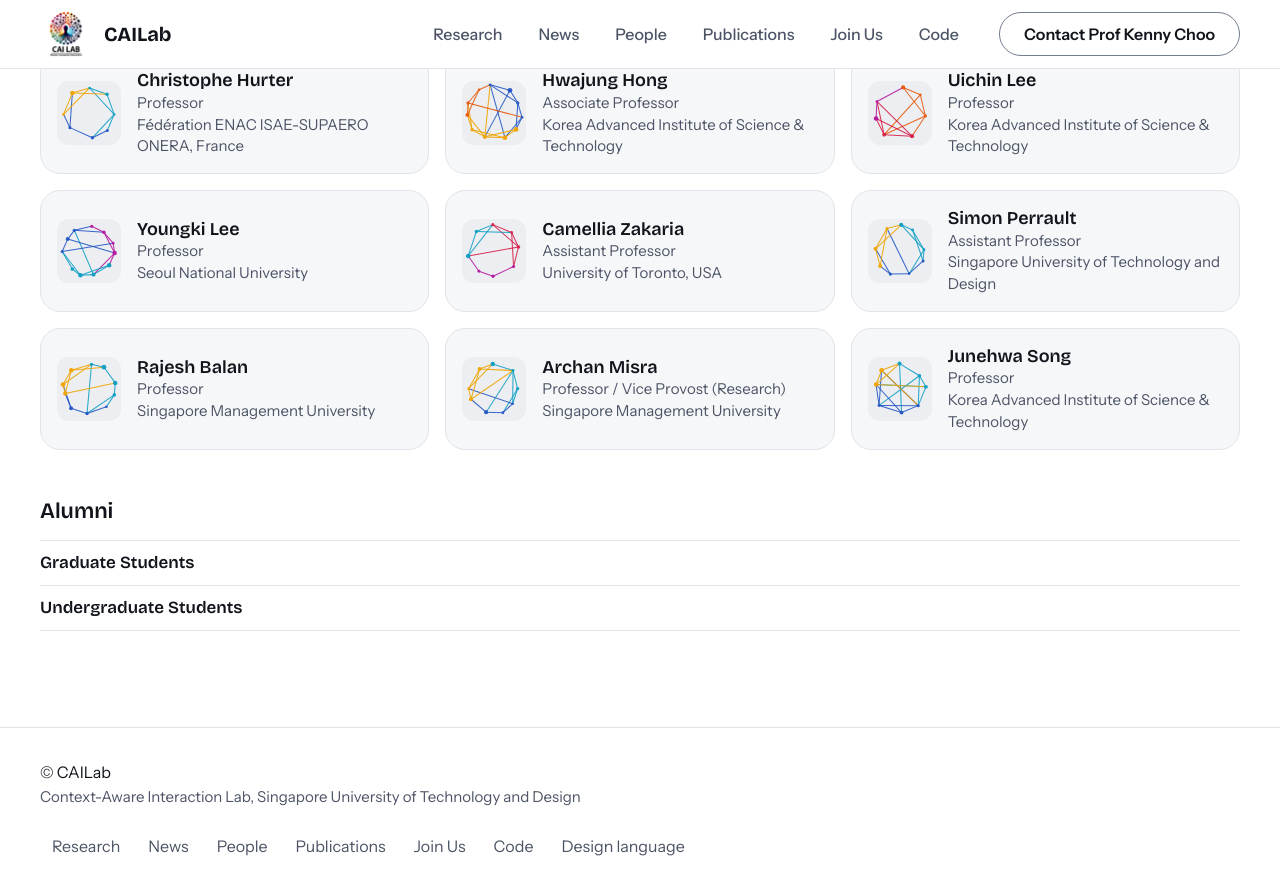
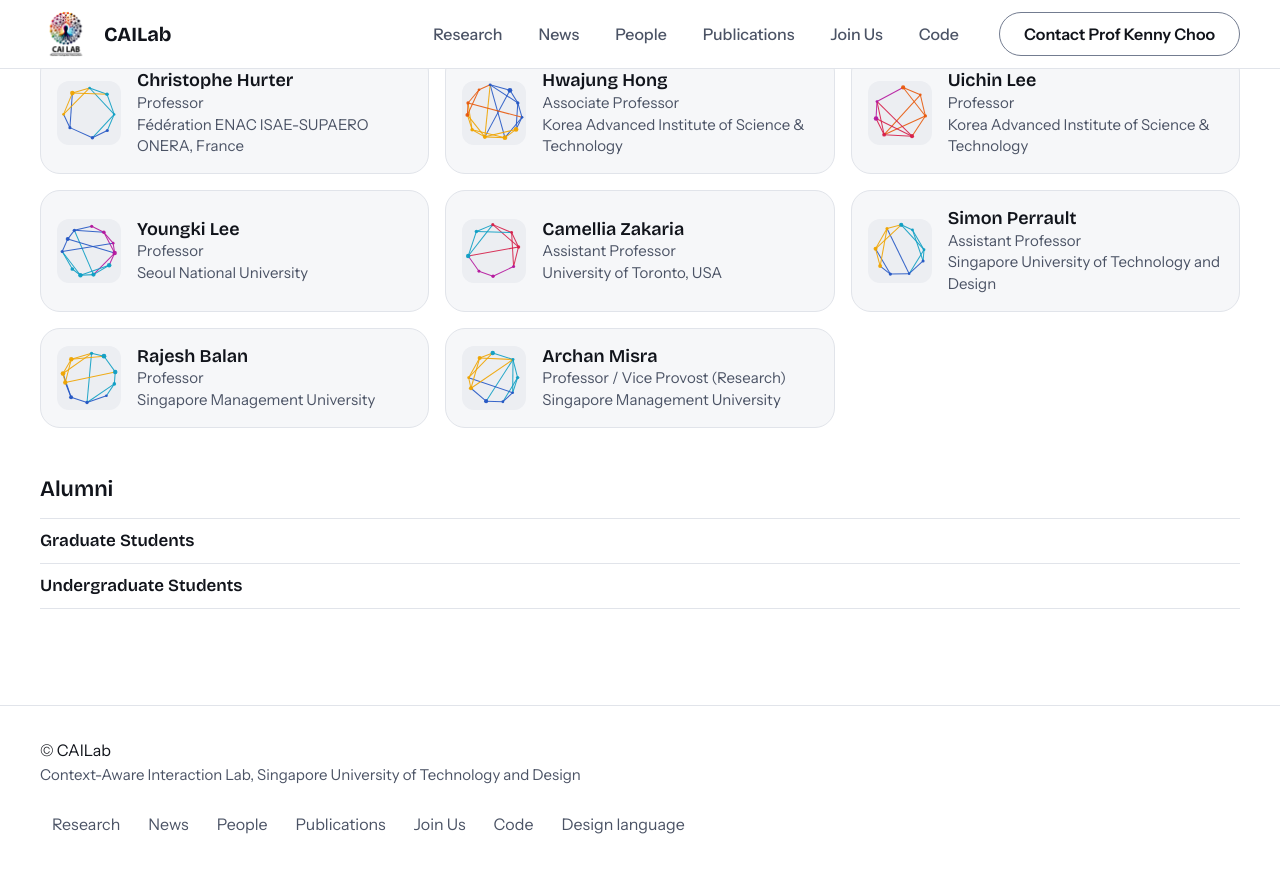
Before and after one commit to Context-Aware-Interaction-Lab/Context-Aware-Interaction-Lab.github.io, a Jekyll site: the page built from people.html, in a window 1280 px wide and 900 px high, scrolled down 2510 px. Shown: the top 895 px of the window. Built offline with Jekyll 4.4.1, drawn with Linux system fonts in a browser that asks for light colours.

Commit message:
Remove Junehwa Song from the collaborators
Co-Authored-By: Claude Sonnet 5.5 <noreply@anthropic.com>

```diff
--- a/_data/people.yml
+++ b/_data/people.yml
@@ -62,9 +62,6 @@ collaborators:
   - name: "Archan Misra"
     role: "Professor / Vice Provost (Research)"
     affiliation: "Singapore Management University"
-  - name: "Junehwa Song"
-    role: "Professor"
-    affiliation: "Korea Advanced Institute of Science & Technology"
 
 alumni_graduate:
   - name: "Aaron Zhe Yu Tua"
```
